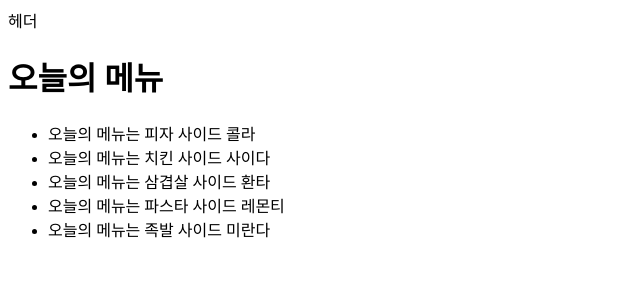
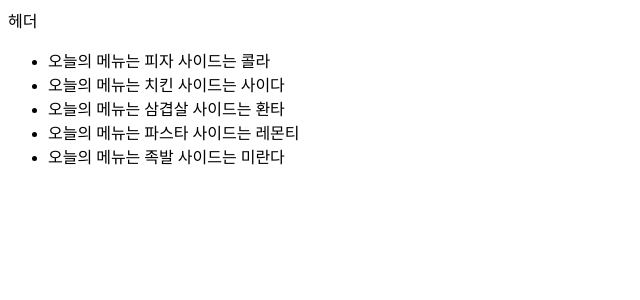
Before and after one commit to aren0416/basic-react, a React (Create React App) app: page / in a window 1280 px wide. Shown: the top 300 px of the page, without its empty margins (0-640 px from the left). Built offline with nearby package versions, Linux system fonts and the light colour scheme.

Commit message:
map function

```diff
--- a/src/components/Menu.js
+++ b/src/components/Menu.js
@@ -1,25 +1,11 @@
 export const Menu = ({ foods }) => {
-  const text = "오늘의 메뉴는";
   return (
-    <>
-      <h1>오늘의 메뉴</h1>
-      <ul>
-        <li>
-          {text} {foods[0].menu} 사이드 {foods[0].side}
+    <ul>
+      {foods.map((food) => (
+        <li key={food.id}>
+          오늘의 메뉴는 {food.menu} 사이드는 {food.side}
         </li>
-        <li>
-          {text} {foods[1].menu} 사이드 {foods[1].side}
-        </li>
-        <li>
-          {text} {foods[2].menu} 사이드 {foods[2].side}
-        </li>
-        <li>
-          {text} {foods[3].menu} 사이드 {foods[3].side}
-        </li>
-        <li>
-          {text} {foods[4].menu} 사이드 {foods[4].side}
-        </li>
-      </ul>
-    </>
+      ))}
+    </ul>
   );
 };
```
